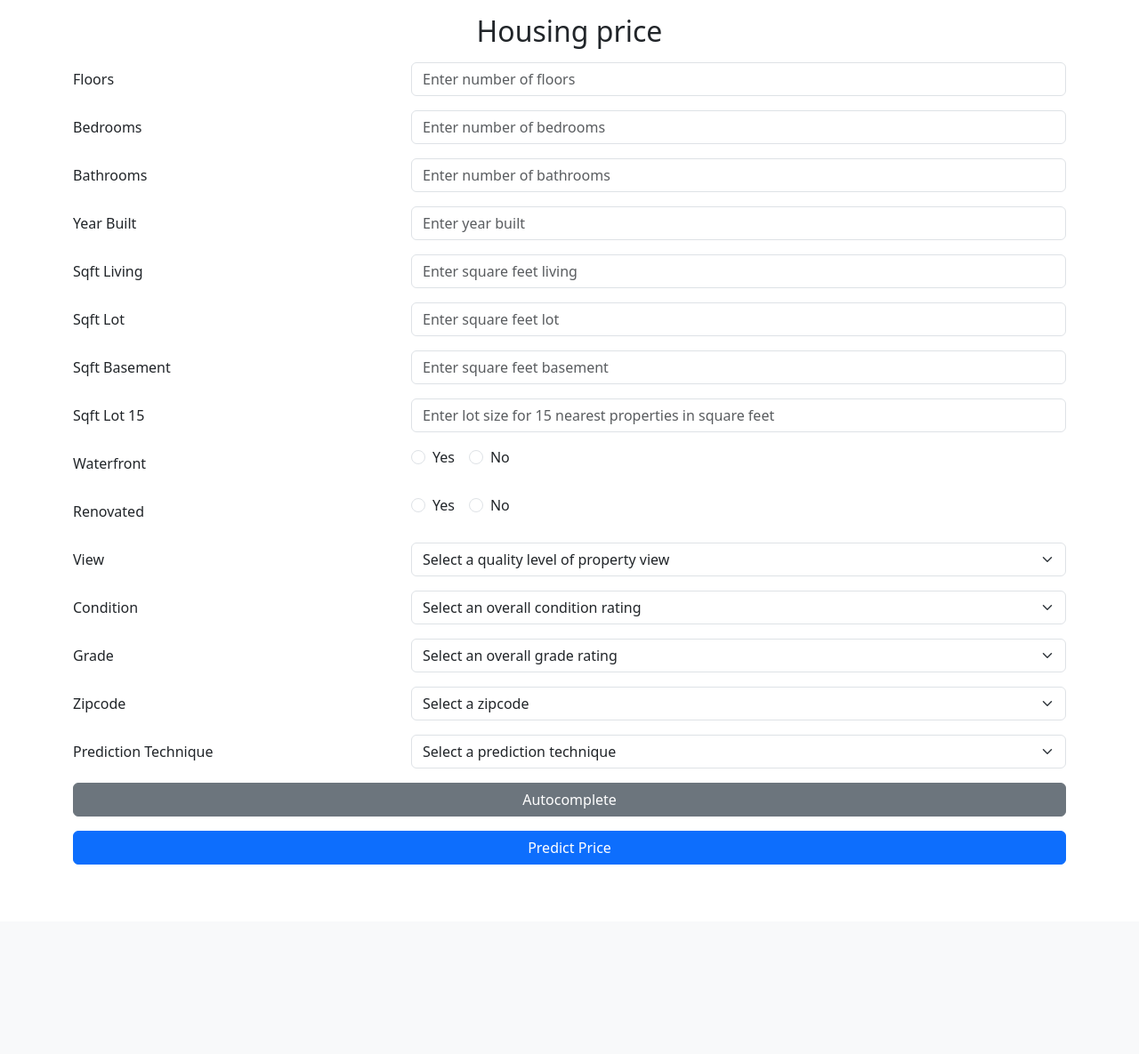
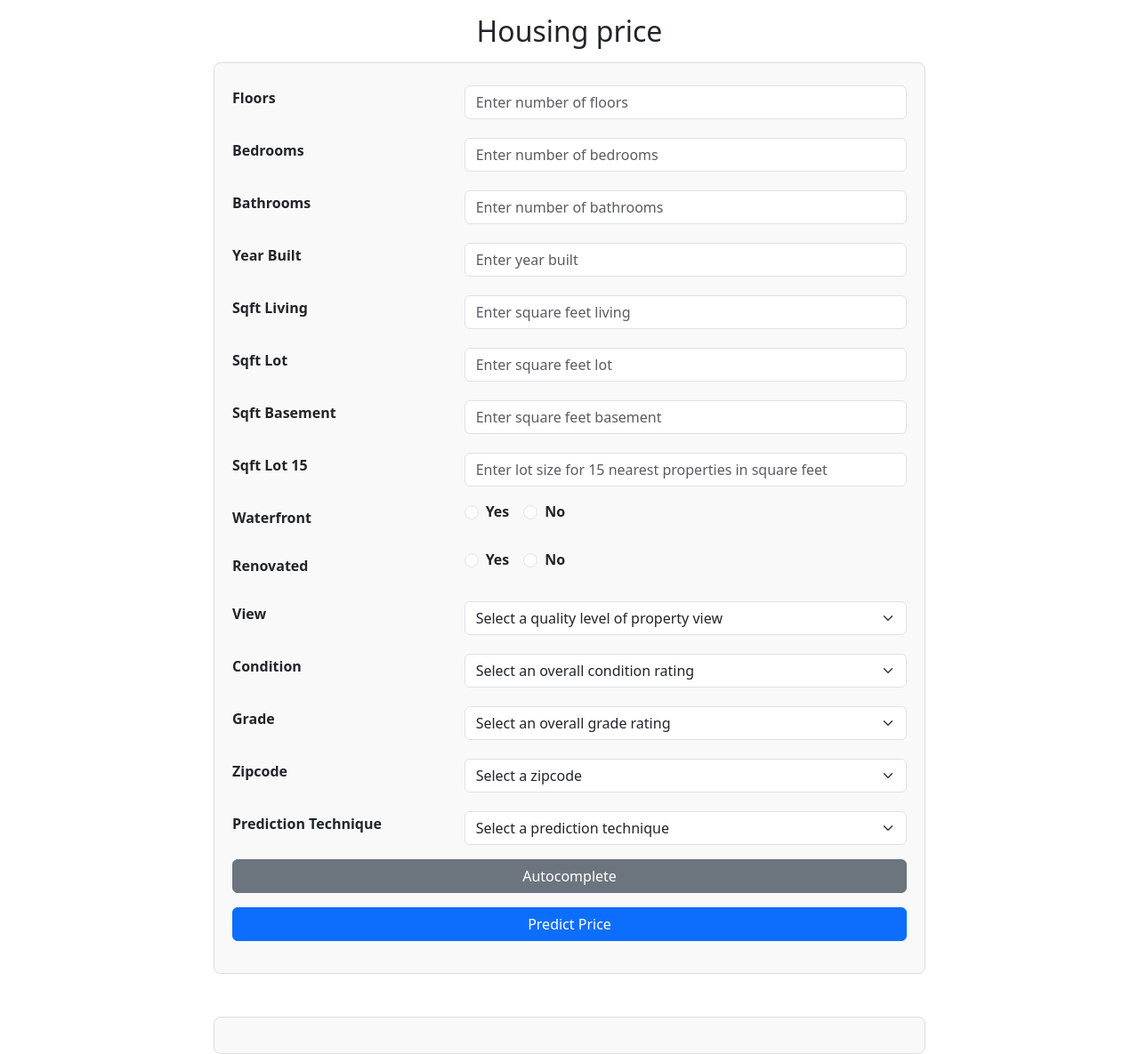
Before and after one commit to myahninsi/big_data_visualization, a Flask app: template templates/model.html in a window 1280 px wide. Shown: the part 56-1241 px from the top of the page at 89% size. Before the commit the page ends 1028 px from the top, so only its background shows below. Run offline with Flask 3, Linux system fonts and the light colour scheme; the template is opened without the code that fills it, so the values that code supplies are empty; some libraries are stand-ins or nearby versions.

Commit message:
Latest functionalities added

```diff
--- a/static/styles.css
+++ b/static/styles.css
@@ -2,3 +2,47 @@
     height: 200px; /* Adjust if necessary*/
     overflow-y: auto;
 }
+
+.max-img-size {
+    max-width: 700px; /* Adjust the width of the image */
+    height: auto; /* Mantain proportion */
+}
+
+.form-container {
+    max-width: 800px; /* Adjust with of the form */
+    margin: 0 auto; /* Center horizontally */
+    padding: 20px;
+    border: 1px solid #ddd;
+    border-radius: 8px;
+    background-color: #f9f9f9;
+}
+
+.form-group label {
+    font-weight: bold;
+}
+
+.form-group input,
+.form-group select {
+    margin-top: 5px;
+}
+
+.iframe-container {
+    position: relative;
+    padding-bottom: 56.25%; /* Aspect Ratio 16:9 */
+    height: 0;
+    overflow: hidden;
+    max-width: 100%;
+    background: #f9f9f9;
+    margin-bottom: 20px;
+    border: 1px solid #ddd;
+    border-radius: 8px;
+}
+
+.iframe-container iframe {
+    position: absolute;
+    top: 0;
+    left: 0;
+    width: 100%;
+    height: 100%;
+    border: 0;
+}
```
